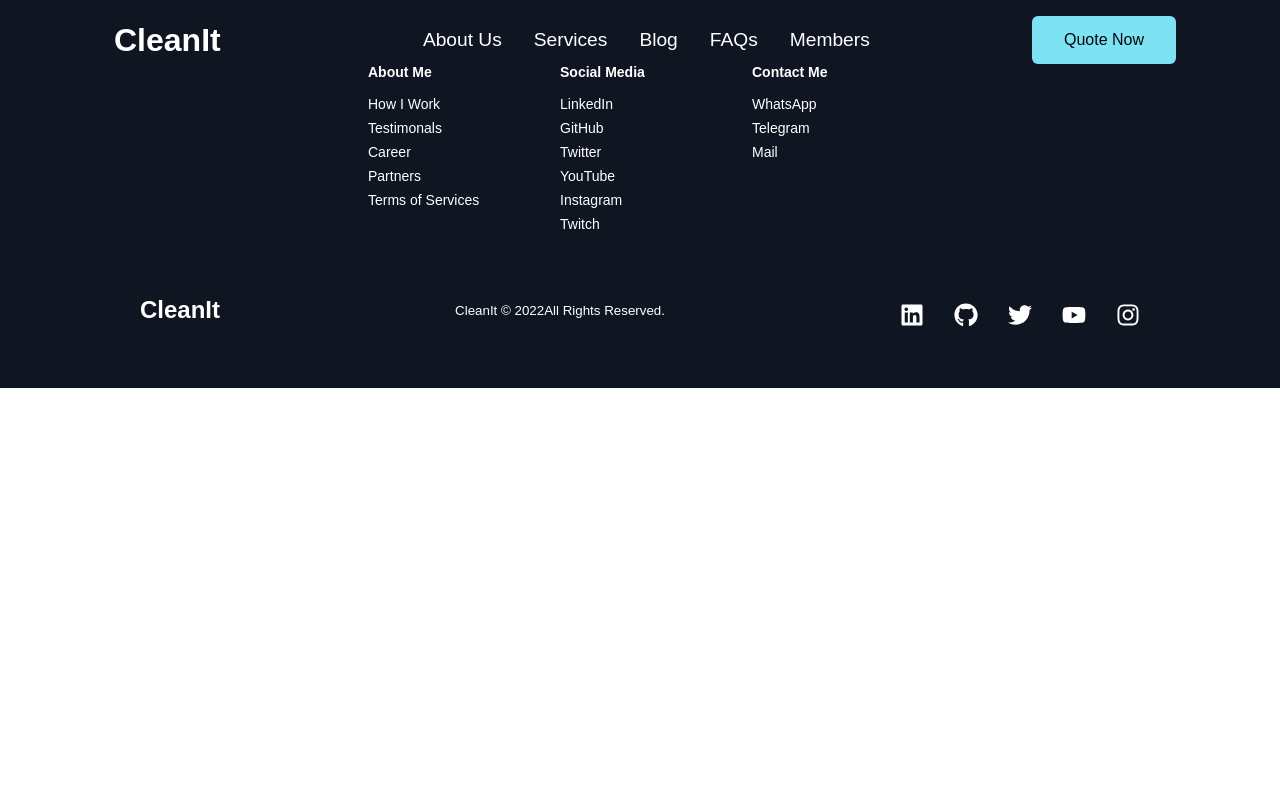
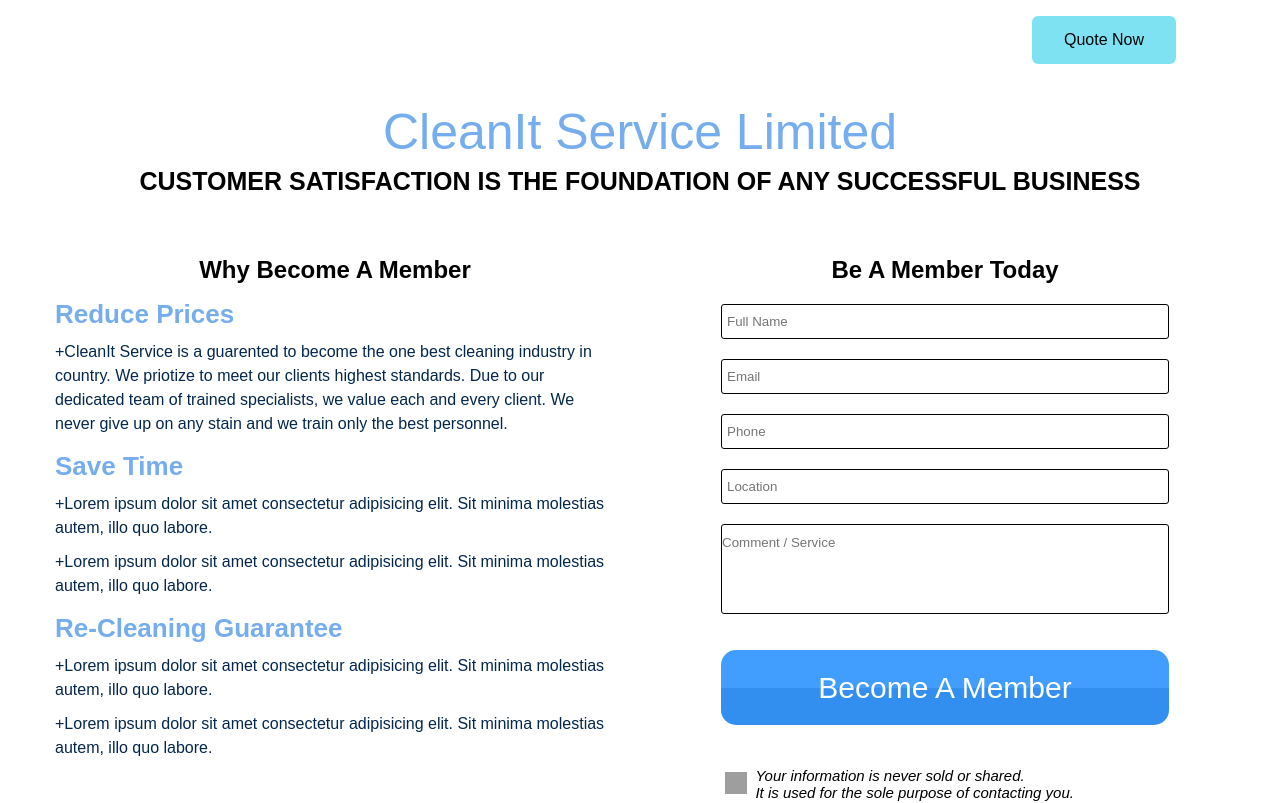
Before and after one commit to ericatsu/cleanit, a React (Create React App) app: page /Member in a window 1280 px wide. Shown: the top 803 px of the page. Built offline with nearby package versions, Linux system fonts and the light colour scheme; grey boxes are pictures that could not be loaded; a web font is replaced by a local one.

Commit message:
adding member elements before

```diff
--- a/src/App.js
+++ b/src/App.js
@@ -24,8 +24,8 @@
       <NavBar toggle={toggle}/>
        <Switch>
           <Route  exact path="/" component={Home} />
-          <Route  path="LearnMore"  element={<LearnMore/>} />
-          <Route  path="Member"  element={<Member/>} />
+          <Route exact path="/LearnMore"  component={LearnMore} />
+          <Route exact path="/Member"  component={Member} />
         </Switch>
       <Footer/>
     </Router>
--- a/src/elements/MemberElements.jsx
+++ b/src/elements/MemberElements.jsx
@@ -7,27 +7,14 @@
     display: block;
     padding: 40px 0;
     margin: 30px;
+    flex-direction: column;
 
-    &:after, :before{
+
+    /* &:after, :before{
         -webkit-box-sizing: border-box;
         box-sizing: border-box;
-    }
-`
+    } */
 
-export const MemberSub = styled.div`
-    padding-left: 15px;
-    padding-right: 15px;
-    margin-right: auto;
-    margin-left: auto;
-
-
-    @media (min-width: 992px){
-    width: 970px;
-    }
-
-    @media (min-width: 768px){
-    width: 750px;
-    }
 `
 
 export const Image = styled.img`
@@ -45,6 +32,10 @@
     text-transform: none;
     font-weight: 400;
     font-size: 50px;
+
+    @media screen and (max-width: 400px){
+        font-size: 40px;
+    }
 `
 
 export const Slogan = styled.h1`
@@ -55,48 +46,55 @@
 `
 
 export const MemberRow = styled.div`
-  display: flex;
+  display: grid;
+  grid-template-columns: 1fr 1fr;
   flex-direction: row;
   flex-wrap: wrap;
   width: 100%;
   text-align: left;
+
+  @media (min-width: 768px) {
+    width: 100%;
+}
 `
 
-export const MemberColumnRight = styled.div`
+export const MemberColumn = styled.div`
     display: flex;
     flex-direction: column;
-    flex-basis: 100%;
-    flex: 1;
-    padding-right: 50px;
+    justify-content: flex-start;
+    grid-gap: 1rem;
     float: left;
-    padding-right: 50px;
 `
 
-export const MemberColumnLeft = styled.div`
-    display: flex;
-    flex-direction: column;
-    flex-basis: 100%;
-    flex: 1;
-    padding-right: 50px;
-    background-color: blue;
-    float: left;
-    padding-left: 50px;
+export const MemberDescription = styled.div`
+    padding: 25px;
+`
+// export const MemberColumnLeft = styled.div`
+//     display: flex;
+//     flex-direction: column;
+//     flex-basis: 100%;
+//     flex: 1;
+//     padding-right: 50px;
+//     background-color: blue;
+//     float: left;
+//     padding-left: 50px;
 
-    @media screen and (min-width: 768px){
-    width: 50%;
-    float: left;
-    position: relative;
-    min-height: 1px;
-    padding-right: 15px;
-    }
-`
+//     @media screen and (min-width: 768px){
+//     width: 50%;
+//     float: left;
+//     position: relative;
+//     min-height: 1px;
+//     padding-right: 15px;
+//     }
+// `
 
 export const MemberH2 = styled.h2`
     text-transform: none;
     font-size: 26px;
     margin: 15px 0 10px 0;
-    color: ##75adee;
+    color: #75adee;
 `
+
 export const MemberP = styled.p`
     padding: 0;
     margin-top: 1em;
@@ -104,11 +102,24 @@
     line-height: 1.5;
     margin: 3px 0 10px 0;
     font-size: 16px;
-    color: ##03274d;
+    color: #03274d;
+
+    &::before{
+     content: "+";
+     position: relative;
+     top: 0;
+     left: 0;
+    }
 `
 
 export const FormContainer = styled.div`
-  margin-bottom: 20px;
+   height: 100%;
+   flex-direction: column;
+   padding: 25px;
+
+   @media screen and (max-width: 400px){
+     height: 80%;
+ }
   `
 
 export const Request = styled.h2`
@@ -116,7 +127,11 @@
   text-align: center;
   max-width: 100%;
   height: auto;
-  font-size: 26px;
+  font-size: 1.5rem;
+
+  @media screen and (max-width: 480px){
+      font-size: 1rem;
+  }
 `;
 
 export const InputContainer = styled.form`
@@ -130,9 +145,8 @@
   position: relative;
 `
 export const Input = styled.input`
-    border-color: #cbd5df;
     color: #7e96ae;
-    border: #fff 1px solid;
+    border: #000000 1px solid;
     outline: none!important;
     background: transparent;
     width: 35vw;
@@ -147,9 +161,9 @@
     padding-top: 10px;
     width: 35vw;
     margin: 10px auto;
-    border-color: #cbd5df;
     color: #7e96ae;
-    border: #fff 1px solid;
+    border: #000000 1px solid;
+    border-radius: 3px;
     outline: none!important;
     background: transparent;
 `
@@ -166,7 +180,7 @@
   height: 75px;
   width: 35vw;
   display: inline-block;
-  border-radius: 20px;
+  border-radius: 15px;
   color: #fff;
   text-align: center;
   font-weight: 300;
@@ -175,7 +189,6 @@
   margin: 10px auto;;
   cursor: pointer;
   border: none;
-  -webkit-appearance: none;
    background: linear-gradient(to bottom,#419efe 50%,#328fef 51%);
 `;
 
@@ -184,20 +197,18 @@
     font-style: italic;
     font-size: 15px;
     line-height: 17px;
-    margin-left: 15px;
-
+    width: 39vw;
+    margin-left: 60px;
 
     @media screen and (max-width: 991px) {
     font-size: 14px;
     line-height: 16px;
-    margin-left: 15px;
     }
 `
 
 export const Caution = styled.img`
     float: left;
-    margin: 6px 8px 0 0;
-    display: inline-block;
+    margin: 5px 8px 0 0;
     position: relative;
     width: 22px;
     height: 22px;
--- a/src/pages/Member.jsx
+++ b/src/pages/Member.jsx
@@ -1,20 +1,20 @@
 import React from 'react';
-import { MemberContainer, Image, MemberH1, Slogan, MemberRow,  MemberH2, MemberP, MemberSub, MemberColumnRight, MemberColumnLeft, FormContainer, Request, InputContainer, ButtonContainer, Input, TextArea, Button, CautionContainer, Caution } from '../elements/MemberElements';
+import { MemberContainer, Image, MemberH1, Slogan, MemberRow,  MemberH2, MemberP, FormContainer, Request, InputContainer, ButtonContainer, Input, TextArea, Button, CautionContainer, Caution, MemberColumn, MemberDescription } from '../elements/MemberElements';
 import mark from "../assets/images/mark.png"
 
 function Member() {
   return (
    <MemberContainer>
-     <MemberSub>
         <Image src="" alt="" className="image" />
         <MemberH1>CleanIt Service Limited</MemberH1>
         <Slogan>
             CUSTOMER SATISFACTION IS THE FOUNDATION OF ANY SUCCESSFUL BUSINESS
         </Slogan>
-      </MemberSub>
+
         <MemberRow>
-            <MemberColumnRight>
-              <Request>Why Become A Member</Request>
+            <MemberColumn>
+             <MemberDescription>
+             <Request>Why Become A Member</Request>
              <MemberH2>Reduce Prices</MemberH2>
              <MemberP>CleanIt Service is a guarented to become the one best cleaning industry in country. We priotize to meet our clients highest standards. Due to our dedicated team of trained specialists, we value each and every client. We never give up on any stain and we train only the best personnel.</MemberP>
              {/* <MemberP>Lorem ipsum dolor sit amet consectetur adipisicing elit. Sit minima molestias autem, illo quo labore.</MemberP> */}
@@ -24,8 +24,9 @@
              <MemberH2>Re-Cleaning Guarantee</MemberH2>
              <MemberP>Lorem ipsum dolor sit amet consectetur adipisicing elit. Sit minima molestias autem, illo quo labore.</MemberP>
              <MemberP>Lorem ipsum dolor sit amet consectetur adipisicing elit. Sit minima molestias autem, illo quo labore.</MemberP>
-            </MemberColumnRight>
-            <MemberColumnLeft>
+             </MemberDescription>
+            </MemberColumn>
+            <MemberColumn>
              <FormContainer>
                <Request>Be A Member Today</Request>
                <InputContainer>
@@ -46,9 +47,10 @@
              </CautionContainer>
                </InputContainer>
             </FormContainer>
-            </MemberColumnLeft>
+            </MemberColumn>
             <div className="textcolumn"></div>
         </MemberRow>
+
       </MemberContainer>
    );
 }
```
